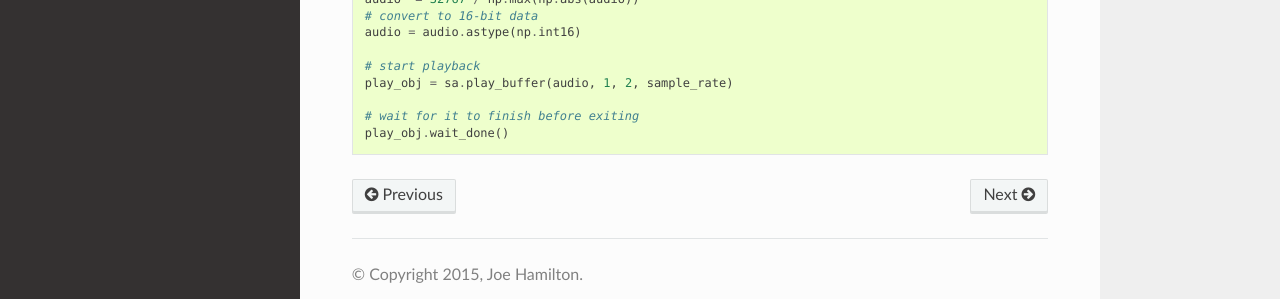
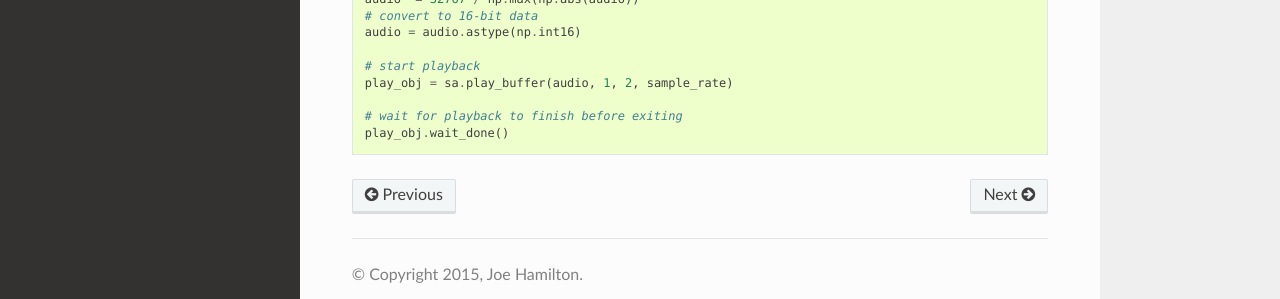
Before and after one commit to hamiltron/py-simple-audio, a Sphinx documentation site: the page built from docs/tutorial.rst, in a window 1280 px wide and 900 px high, scrolled down 1908 px. Shown: the part 556-855 px from the top of the window. Built offline with Sphinx 7.4.7 and the Read the Docs theme 2.0.0, drawn with Linux system fonts in a browser that asks for light colours.

Commit message:
small docs update

```diff
--- a/docs/tutorial.rst
+++ b/docs/tutorial.rst
@@ -112,5 +112,5 @@ Here is a full example that plays a few sinewave notes in succession::
    # start playback
    play_obj = sa.play_buffer(audio, 1, 2, sample_rate)
 
-   # wait for it to finish before exiting
+   # wait for playback to finish before exiting
    play_obj.wait_done()
```
